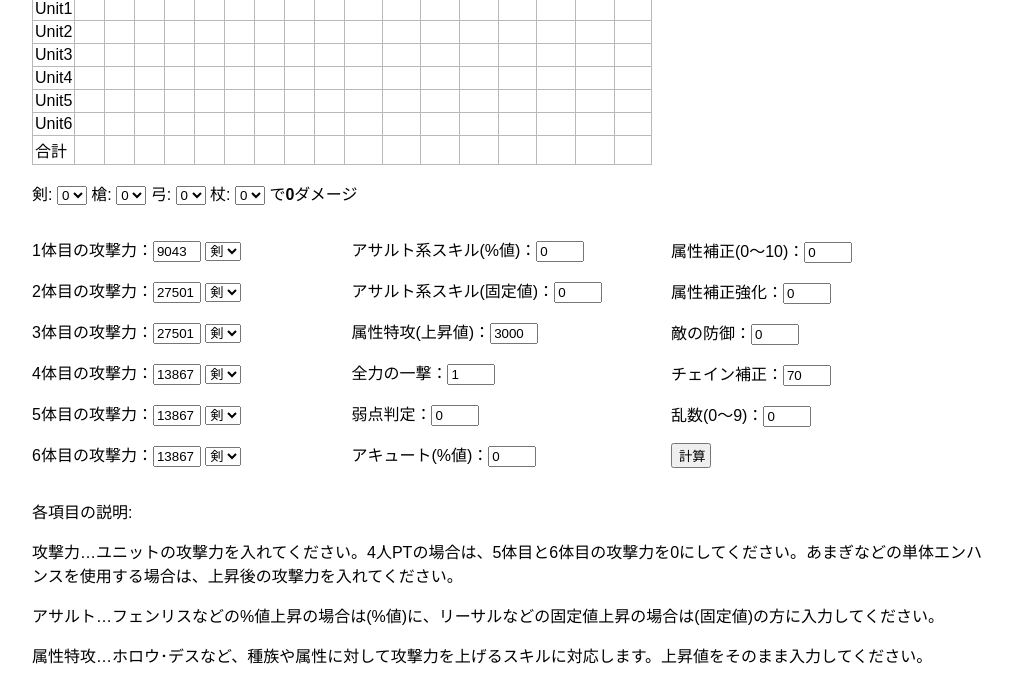
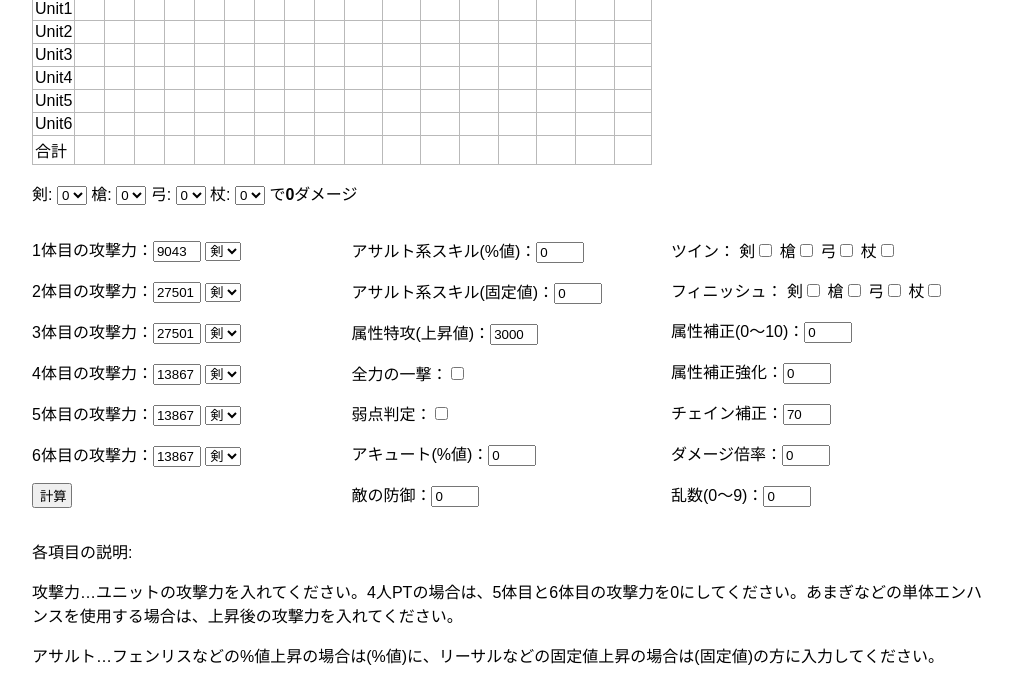
Before and after one commit to mint149/roadraDamageCalc, a plain HTML site: page index.htm in a window 1280 px wide. Shown: the part 107-787 px from the top of the page, without its empty margins (128-1140 px from the left). Drawn offline with Linux system fonts and the light colour scheme.

Commit message:
全力と弱点をチェックボックスでの判定に変更。

```diff
--- a/index.htm
+++ b/index.htm
@@ -273,22 +273,35 @@
 						<option value=3>杖</option>
 					</select>
 				</p>
+				<input class="option" type="button" id="calc" value="計算" onclick="calc();">
 			</div>
 			<div class="menu">
 				<p>アサルト系スキル(%値)：<input class="option" id="assault" value=0></p>
 				<p>アサルト系スキル(固定値)：<input class="option" id="assaultNum" value=0></p>
 				<p>属性特攻(上昇値)：<input class="option" id="tokkou" value=3000></p>
-				<p>全力の一撃：<input class="option" id="zenryoku" value=1></p>
-				<p>弱点判定：<input class="option" id="weak" value=0></p>
+				<p>全力の一撃：<input type="checkbox" id="zenryoku" value=1></p>
+				<p>弱点判定：<input type="checkbox" id="weak" value=0></p>
 				<p>アキュート(%値)：<input class="option" id="akyuto" value=0></p>
+				<p>敵の防御：<input class="option" id="defence" value=0></p>
 			</div>
 			<div class="menu">
+				<p>ツイン：
+					剣<input type="checkbox" id="twinSword" value="0">
+					槍<input type="checkbox" id="twinRance" value="1">
+					弓<input type="checkbox" id="twinArrow" value="2">
+					杖<input type="checkbox" id="twinRod" value="3">
+				</p>
+				<p>フィニッシュ：
+					剣<input type="checkbox" id="finishSword" value="0">
+					槍<input type="checkbox" id="finishRance" value="1">
+					弓<input type="checkbox" id="finishArrow" value="2">
+					杖<input type="checkbox" id="finishRod" value="3">
+				</p>
 				<p>属性補正(0〜10)：<input class="option" id="hosei" value=0></p>
 				<p>属性補正強化：<input class="option" id="element" value=0></p>
-				<p>敵の防御：<input class="option" id="defence" value=0></p>
 				<p>チェイン補正：<input class="option" id="chainhosei" value=70></p>
+				<p>ダメージ倍率：<input class="option" id="damageBairitu" value=0></p>
 				<p>乱数(0〜9)：<input class="option" id="rand" value=0></p>
-				<input class="option" type="button" id="calc" value="計算" onclick="calc();">
 			</div>
 			<div>
 				<p>各項目の説明:</p>
@@ -299,6 +312,7 @@
 				<p>属性補正…移動中に属性パネルを踏むと増えるアレです。0〜10を入力してください。</p>
 				<p>属性補正強化…マクスウェルなど、属性補正を強化するスキルに対応します。上昇値をそのまま入力してください。</p>
 				<p>チェイン補正…あまぎなど、チェイン補正を上昇させるスキルに対応します。上昇する%値を入力してください。</p>
+				<p>ダメージ倍率…ロイドなど、ダメージをn倍にするスキルに対応します。ロイドなら50,クロシオは60という風に、上昇する%値を入力してください。</p>
 				<p>乱数…ダメージ計算時に発生する乱数をここで調整できます。0〜9を入力してください。</p>
 				<p></p>
 			</div>
--- a/js/main.js
+++ b/js/main.js
@@ -18,6 +18,7 @@ var job = new Array(6);
 var damagePerUnit = new Array(6);
 var damagePerPanel = new Array(16);
 var assault = 0;
+var damageBairitu = 0;
 var assaultNum = 0;
 var tokkou = 3000;
 var zenryoku = 1;
@@ -53,13 +54,22 @@ function calc() {
 	assault = parseInt($("#assault").val());
 	assaultNum = parseInt($("#assaultNum").val());
 	tokkou = parseInt($("#tokkou").val());
-	zenryoku = parseInt($("#zenryoku").val());
-	weak = parseInt($("#weak").val());
+	if($("#zenryoku").attr("checked") == undefined){
+		zenryoku = 1;
+	}else{
+		zenryoku = 2;
+	}
+	if($("#weak").attr("checked") == undefined){
+		weak = 0;
+	}else{
+		weak = 1;
+	}
 	akyuto = parseInt($("#akyuto").val());
 	hosei = parseInt($("#hosei").val());
 	element = parseInt($("#element").val());
 	defence = parseInt($("#defence").val());
 	chainhosei = parseInt($("#chainhosei").val());
+	damageBairitu = parseInt($("#damageBairitu").val());
 	rand = parseInt($("#rand").val());
 	totalDamage = 0;
 	damagePerUnit = [0,0,0,0,0,0];
@@ -73,12 +83,14 @@ function calc() {
 			}else{
 				damage[unitNum][chainNum] = ((Math.pow(atk[unitNum],0.95)
 				 + atk[unitNum] * assault * 0.01
-				 + tokkou)
+				 + tokkou
+				 + assaultNum)
 				* zenryoku
 				+ weak * (100 + akyuto) * Math.pow(atk[unitNum],0.46)
 				+ hosei * (300 + element)
 				- defence)
 				* Math.min(100,(chain[chainNum] + chainhosei)) * 0.01
+				* (100 + damageBairitu) * 0.01
 				+ atk[unitNum] * 0.01 * rand;
 			};
 			damagePerUnit[unitNum] += damage[unitNum][chainNum];
```
